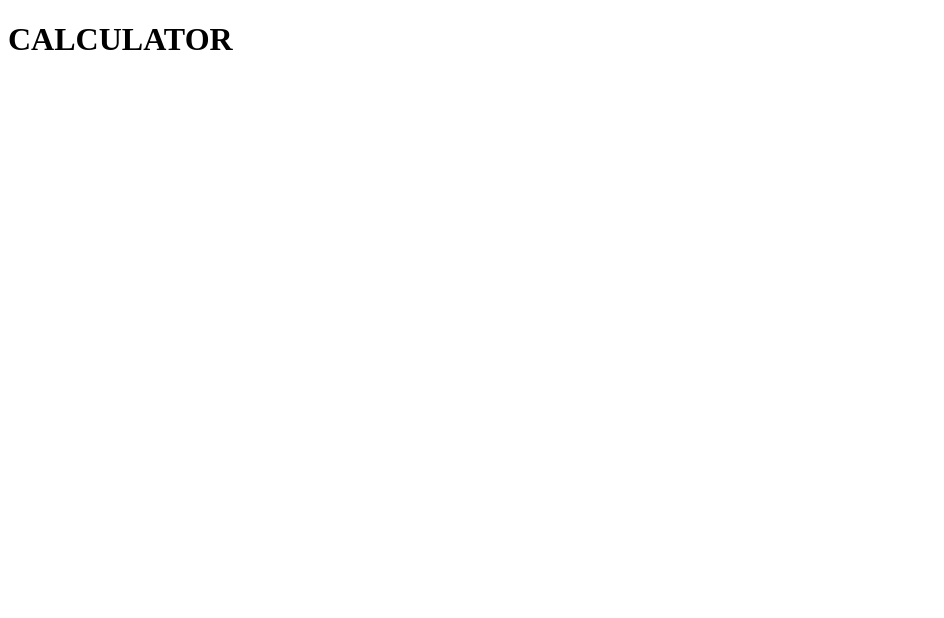
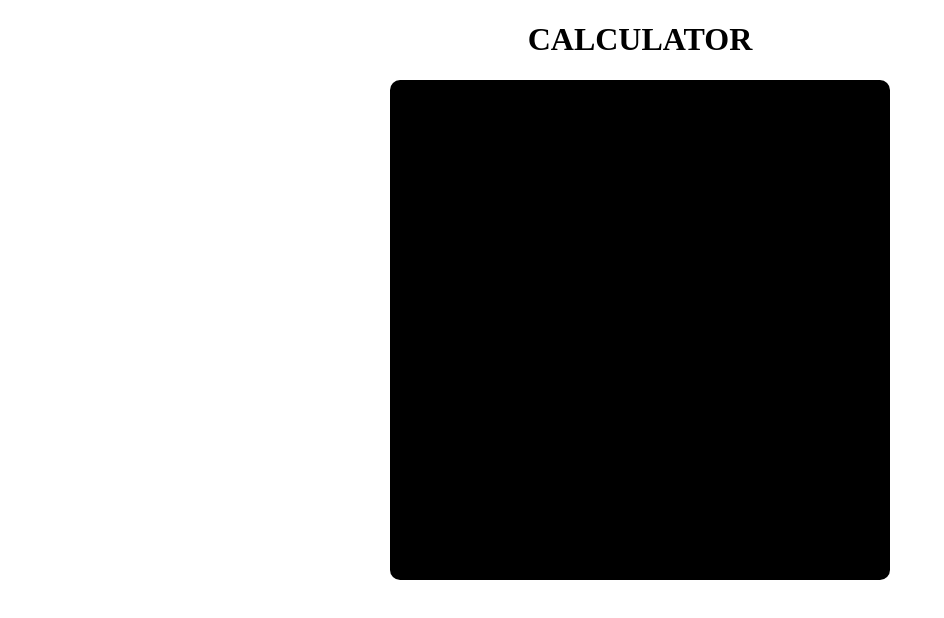
Before and after one commit to Swaakk/Calculator-with-Javascript, a plain HTML site: page index.html in a window 1280 px wide. Shown: the whole page, without its empty margins (0-944 px from the left). Drawn offline with Linux system fonts and the light colour scheme.

Commit message:
started html

```diff
--- a/index.html
+++ b/index.html
@@ -9,6 +9,9 @@
 </head>
 <body>
     <h1>CALCULATOR</h1>
+    <div class="container">
+
+    </div>
 
 
     <script src="./main.js"></script>
--- a/styles.css
+++ b/styles.css
@@ -0,0 +1,10 @@
+h1{
+    text-align: center;
+}
+.container{
+    width: 500px;
+    height: 500px;
+    background: #000;
+    margin: auto;
+    border-radius: 10px;
+}
```
